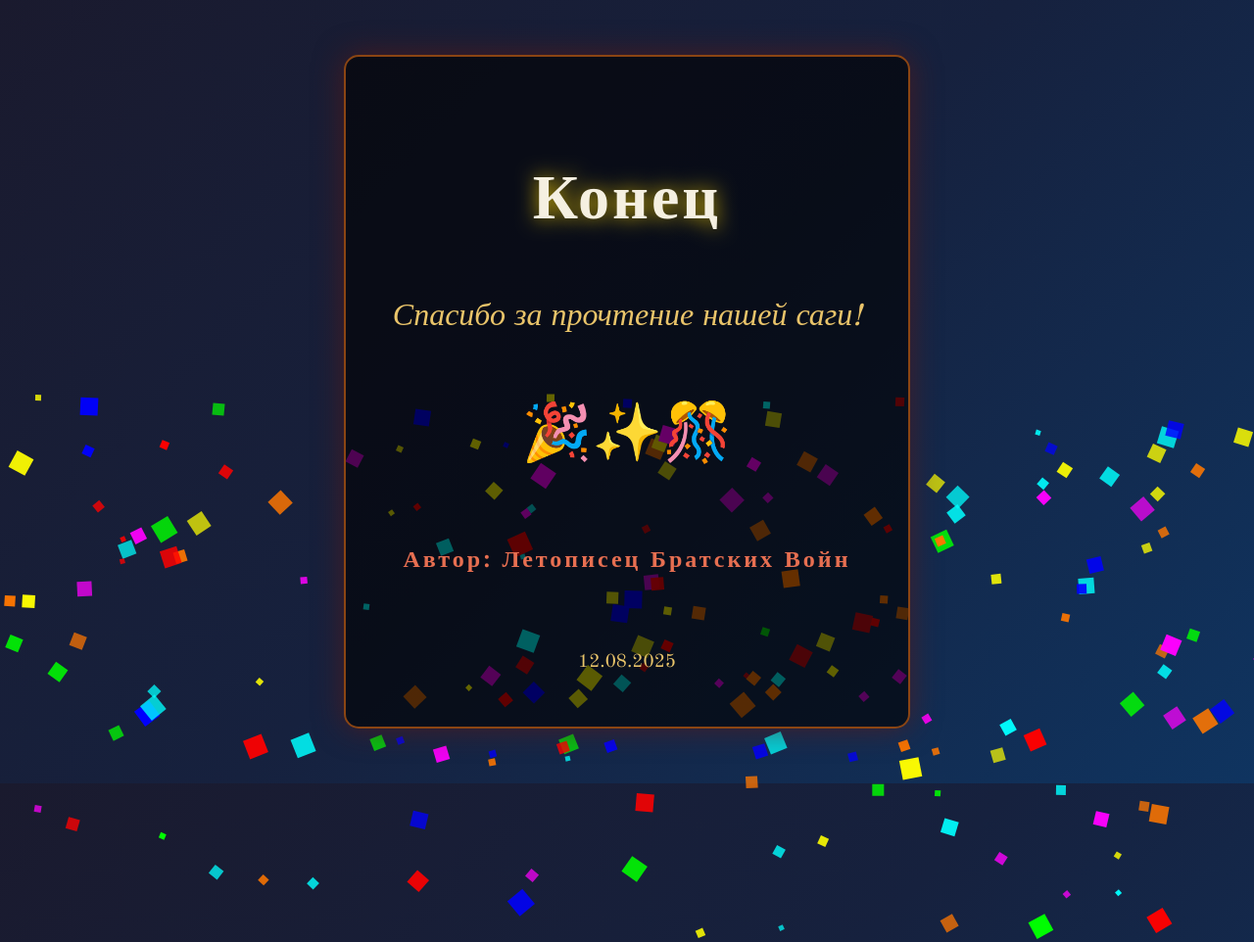
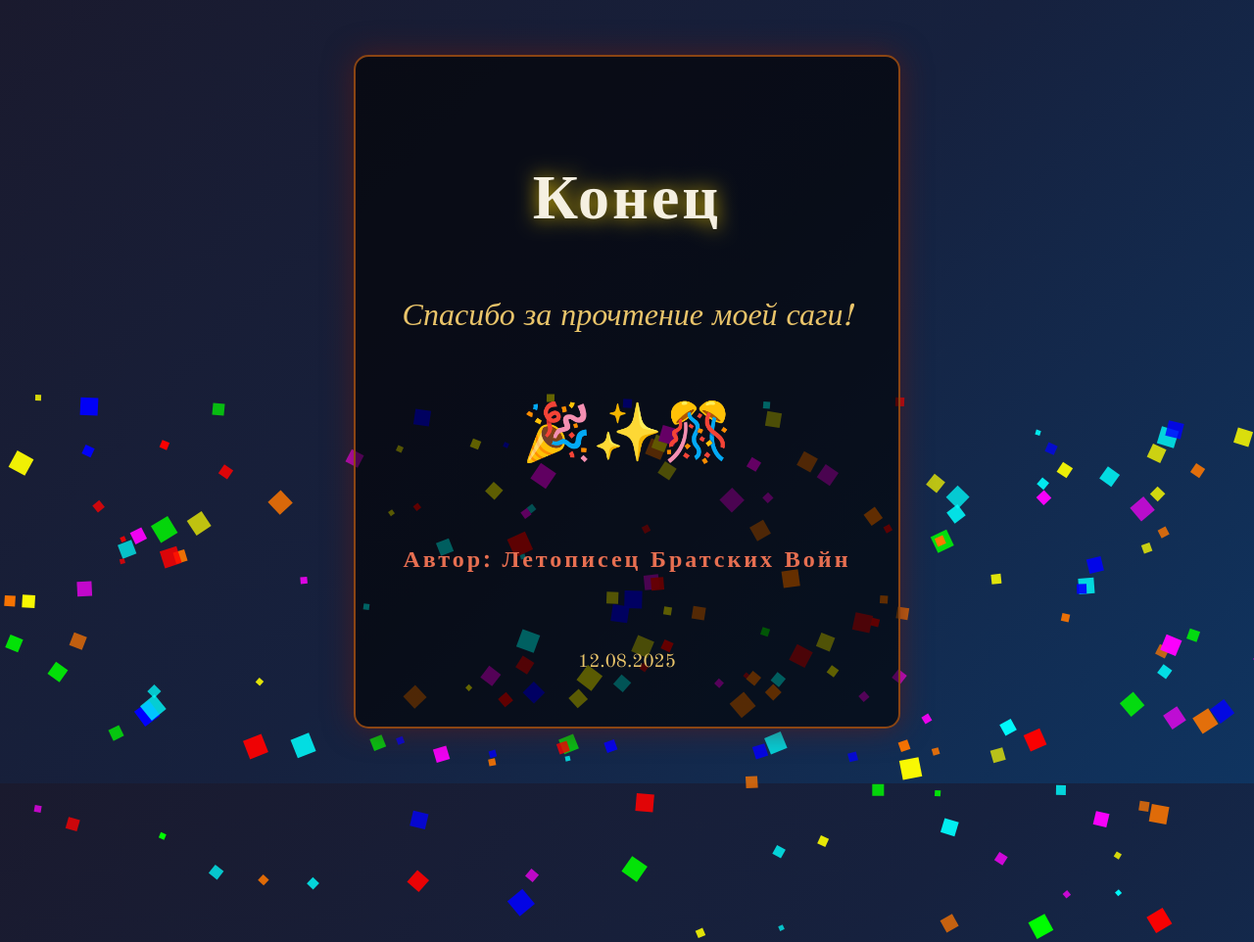
Before and after one commit to SanyaRbz/WarOfRooms.github.io, a plain HTML site: page secret.html in a window 1280 px wide. Shown: the top 962 px of the page at 98% size. Drawn offline with nearby package versions, Linux system fonts and the light colour scheme.

Commit message:
Update secret.html

```diff
--- a/secret.html
+++ b/secret.html
@@ -89,7 +89,7 @@
 
     <div class="secret-container">
         <h1 class="title">Конец</h1>
-        <div class="subtitle">Спасибо за прочтение нашей саги!</div>
+        <div class="subtitle">Спасибо за прочтение моей саги!</div>
         <div class="celebration">🎉✨🎊</div>
 
         <div class="author">Автор: Летописец Братских Войн</div>
```
